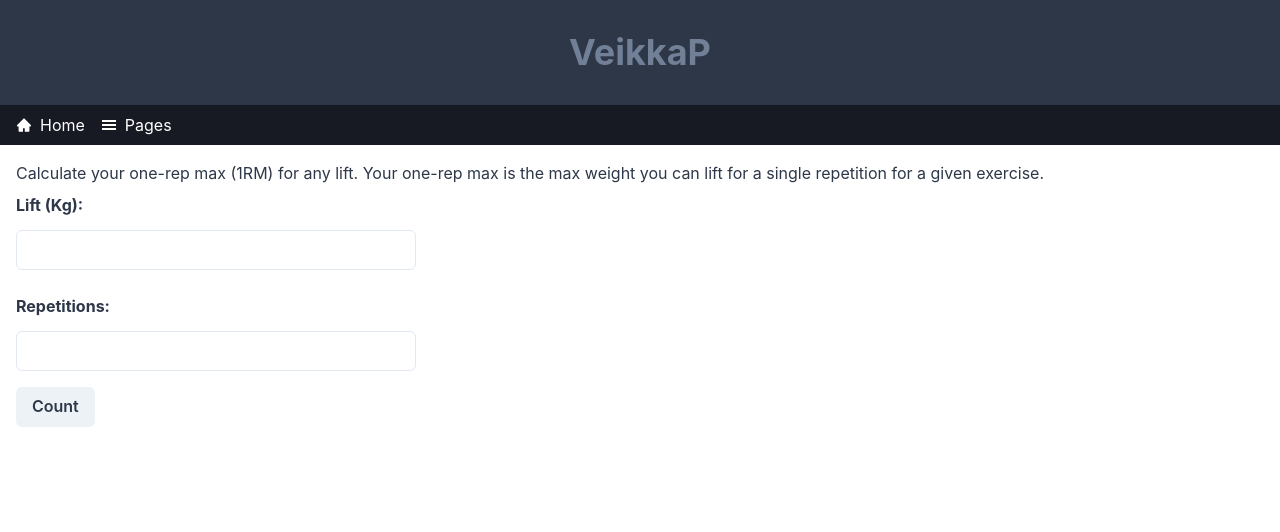
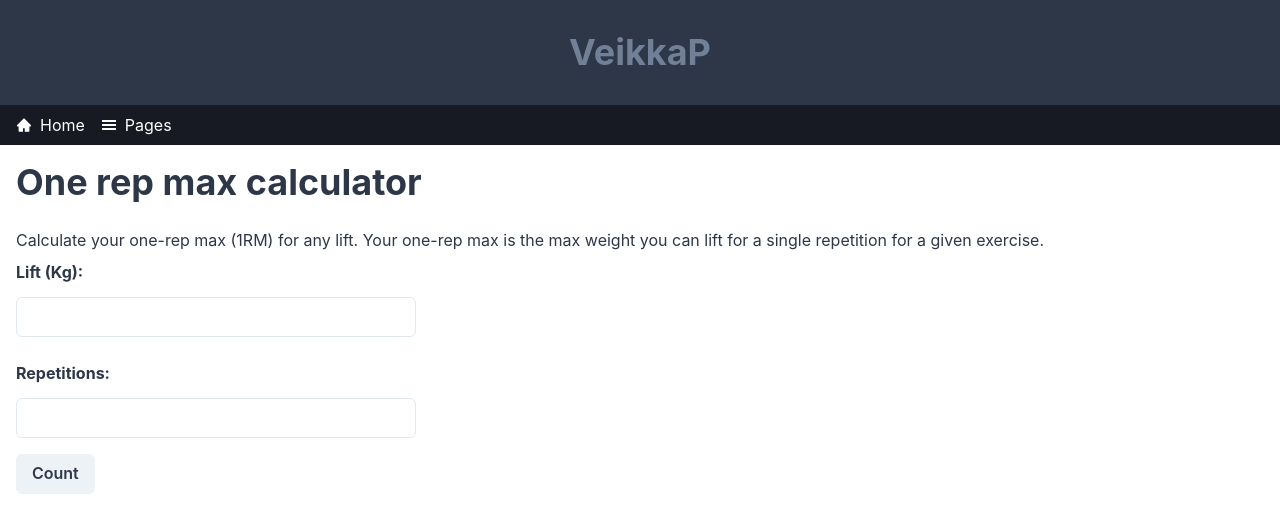
Before and after one commit to Iiigorriii/reactnettisivut, a Next.js app: page /onerepmaxcalc in a window 1280 px wide. Shown: the top 532 px of the page. Built offline with nearby package versions, Linux system fonts and the light colour scheme.

Commit message:
Update index.js

```diff
--- a/pages/onerepmaxcalc/index.js
+++ b/pages/onerepmaxcalc/index.js
@@ -61,6 +61,8 @@ const OneRepMax = () => {
 
   return (
     <Layout>
+      <Heading>One rep max calculator</Heading>
+      <br />
       <p>
         Calculate your one-rep max (1RM) for any lift. Your one-rep max is the
         max weight you can lift for a single repetition for a given exercise.
```
